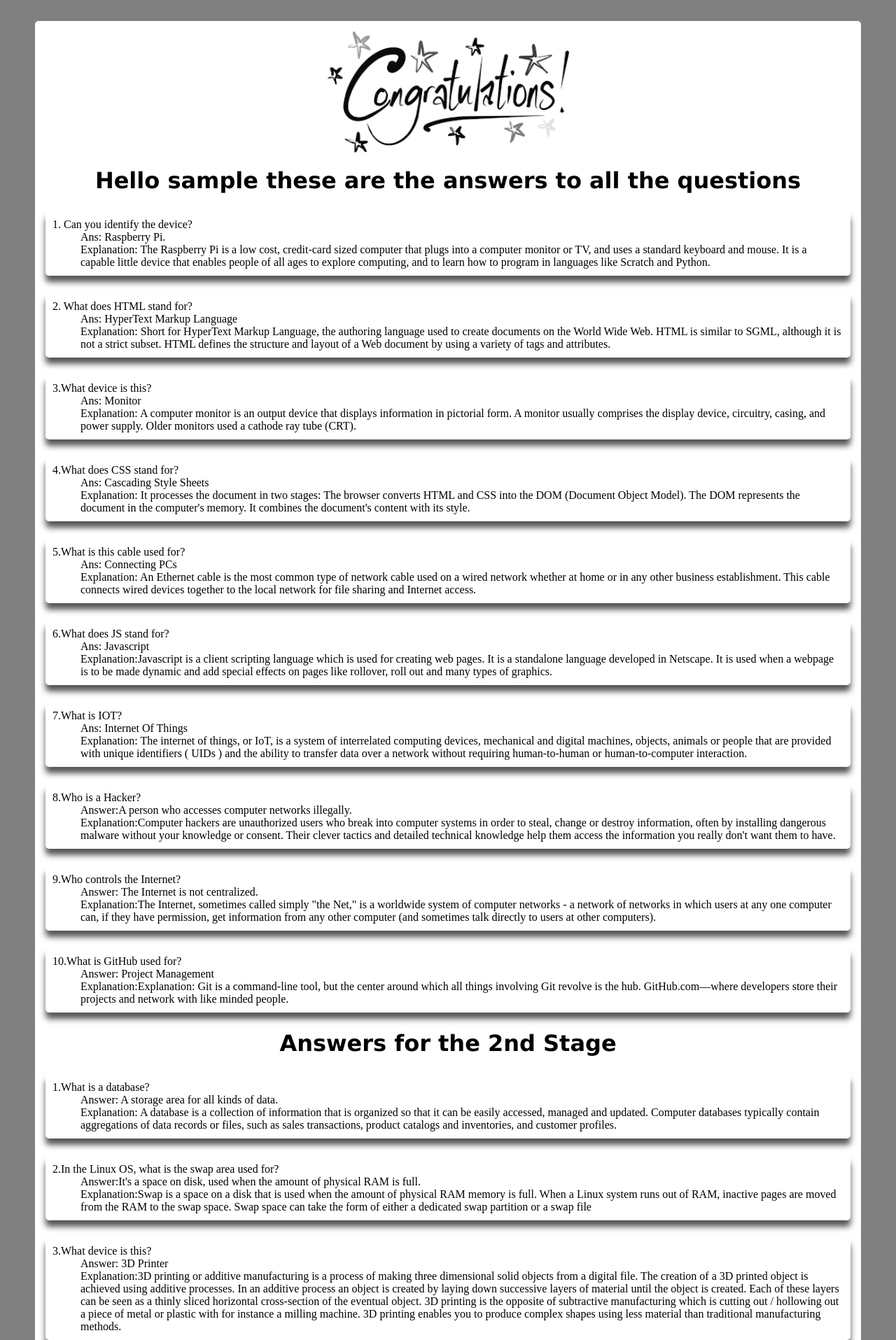
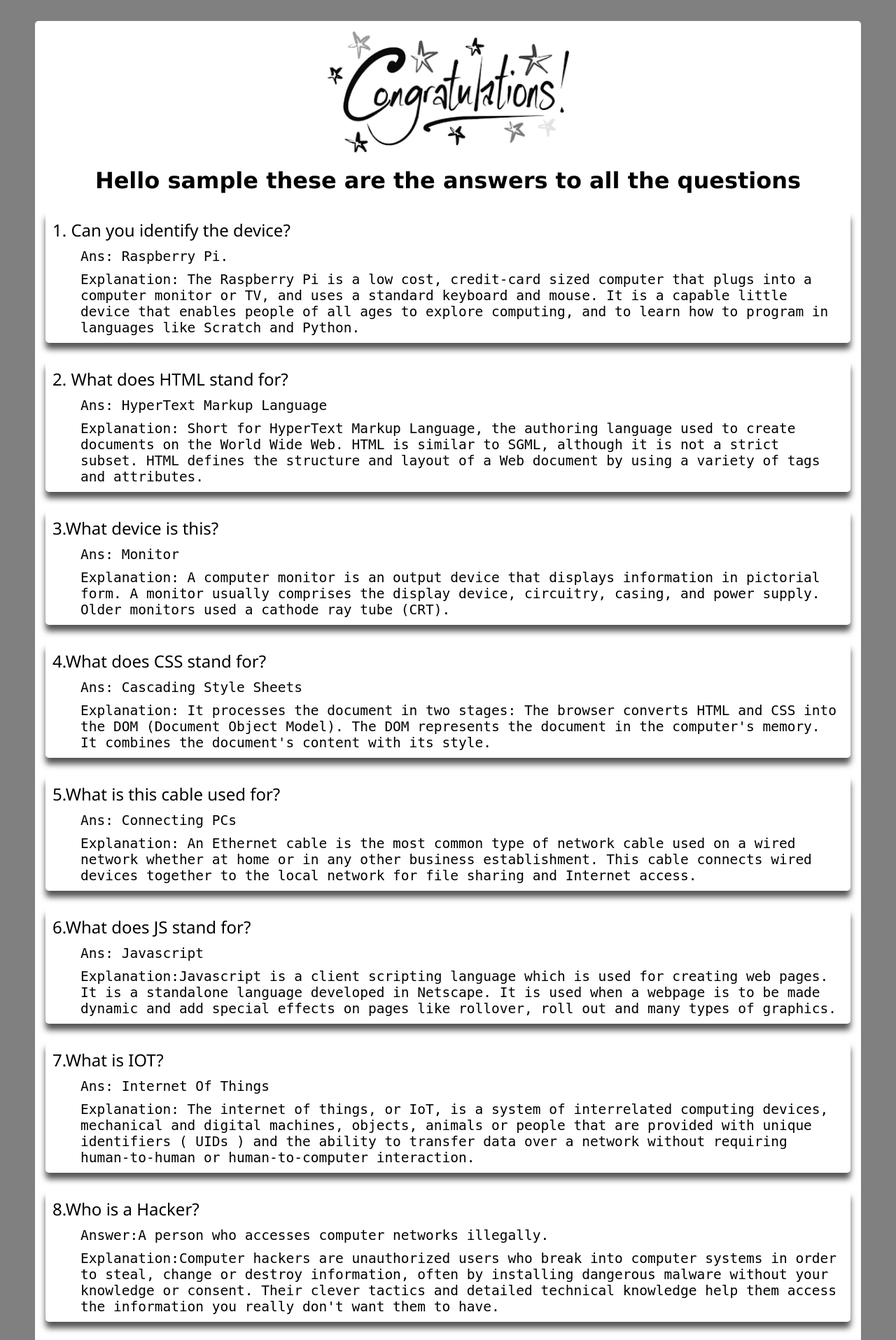
Before and after one commit to Christianakobiah/Eagles, a PHP site: page /answers.php in a window 1280 px wide. Shown: the top 1915 px of the page at 70% size. Run offline with PHP 8.4, Linux system fonts and the light colour scheme; the visitor is signed in with stand-in values (Sample User, id 1).

Commit message:
added files

```diff
--- a/answers.css
+++ b/answers.css
@@ -33,6 +33,13 @@ img{
     border-radius: 5px;
     box-shadow: 0px 9px 8px 0px rgba(0, 0, 0, 0.67);
     padding: 10px;
+    font-family: 'Segoe UI', Tahoma, Geneva, Verdana, sans-serif;
+    font-size: 1.5em;
+}
+
+dd{
+    font-family: monospace;
+    margin-top: 10px;
 }
 
 .stage2{
--- a/answers.php
+++ b/answers.php
@@ -242,7 +242,7 @@ Federico Faggin used his experience in silicon-gate MOS technology
 </div>
 
 <div class = ans>
-<dt>9.What lanC++, Swift, Obj-Cguages is the MacOS written in?</dt>
+<dt>9.What languages is the MacOS written in?</dt>
 <dd>Answer: C++, Swift, Obj-C</dd>
 <dd>Explanation: macOS is a series of graphical operating systems developed and
 marketed by Apple Inc. since 2001.
```
